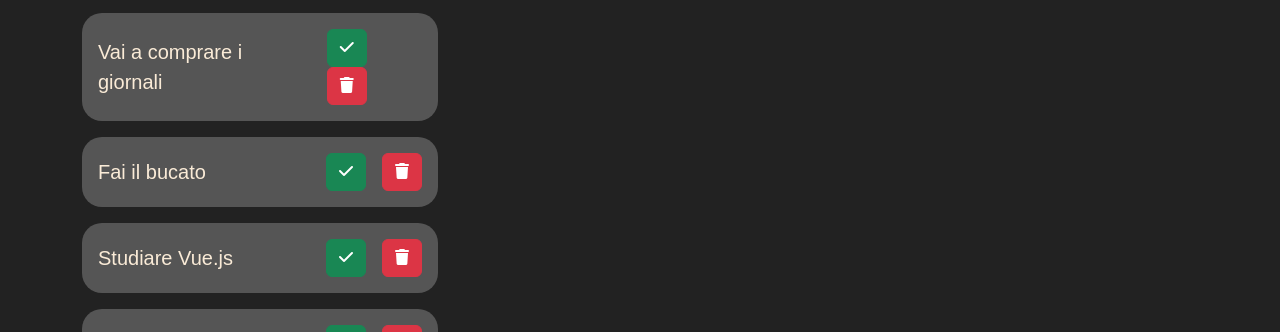
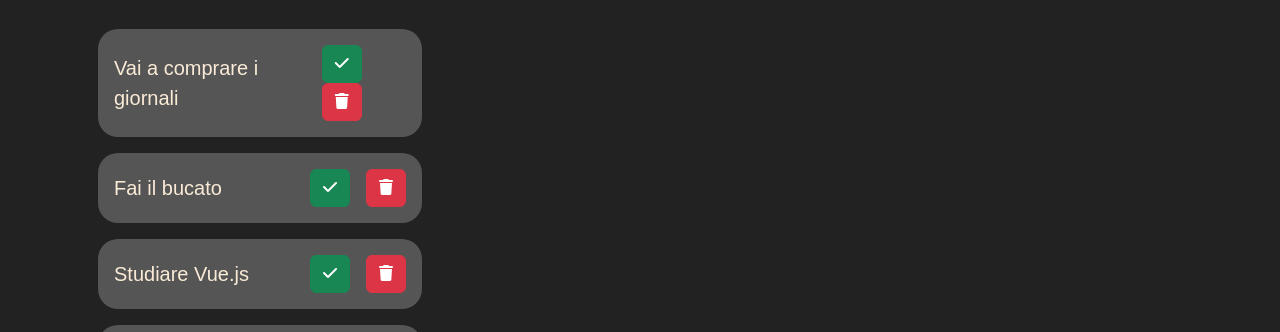
Before and after one commit to vincenzomercadante/vue-todolist, a plain HTML site: page index.html in a window 1280 px wide. Shown: the part 468-800 px from the top of the page. Drawn offline with nearby package versions, Linux system fonts and the light colour scheme.

Commit message:
feat: add section scroll

```diff
--- a/index.html
+++ b/index.html
@@ -61,6 +61,7 @@
             <!-- section title -->
             <h2 class="display-4 mb-3 text-center">To do</h2>
             <!-- task generator -->
+            <div class="tasks-container">
               <div
                 v-for="(task, index) in tasks"
                 class="task fs-5"
@@ -79,10 +80,12 @@
                 </div>
               </div>
             </div>
+          </div>
           <div class="col-4">
             <!-- section title -->
             <h2 class="display-4 mb-3 text-center">Completed</h2>
             <!-- task completed generator -->
+            <div class="tasks-container">
               <div
                 v-for="(task, index) in tasks"
                 class="task fs-5"
@@ -101,10 +104,12 @@
                 </div>
               </div>
             </div>
+          </div>
           <div class="col-4">
             <!-- section title -->
             <h2 class="display-4 mb-3 text-center">Deleted</h2>
             <!-- task deleted generator -->
+            <div class="tasks-container">
               <div
                 v-for="(task, index) in tasks"
                 class="task fs-5"
@@ -113,7 +118,10 @@
                 <div class="task-text" @click="isDone(task)">{{task.text}}</div>
                 <div class="task-comands">
                   <!-- reset button -->
-                <button @click="isRefreshed(task)" class="btn btn-warning ms-3">
+                  <button
+                    @click="isRefreshed(task)"
+                    class="btn btn-warning ms-3"
+                  >
                     <i class="fa-solid fa-arrows-rotate"></i>
                   </button>
                   <!-- delete button -->
@@ -129,6 +137,7 @@
           </div>
         </div>
       </div>
+    </div>
     <!-- BOOTSTRAP JS
         <script src="https://cdn.jsdelivr.net/npm/bootstrap@5.3.2/dist/js/bootstrap.bundle.min.js" integrity="sha384-C6RzsynM9kWDrMNeT87bh95OGNyZPhcTNXj1NW7RuBCsyN/o0jlpcV8Qyq46cDfL" crossorigin="anonymous"></script> -->
 
--- a/style/style.css
+++ b/style/style.css
@@ -27,6 +27,12 @@ h1 {
   margin-top: 50px;
 }
 
+.tasks-container {
+  padding: 1rem;
+  height: 400px;
+  overflow: auto;
+}
+
 /* ? task */
 .task {
   margin-bottom: 1rem;
```
Lines whose indentation alone changed are shown as unchanged.
